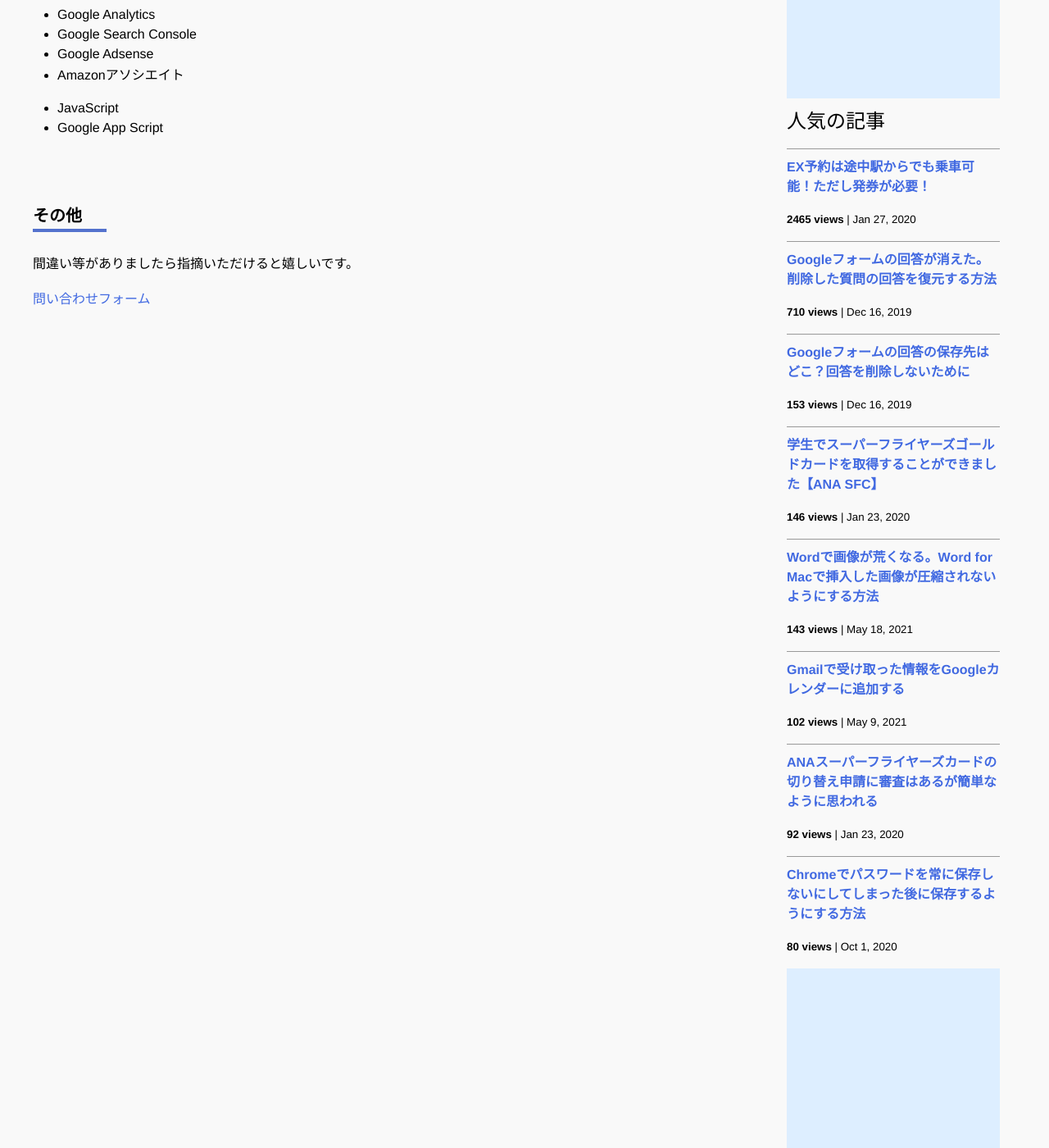
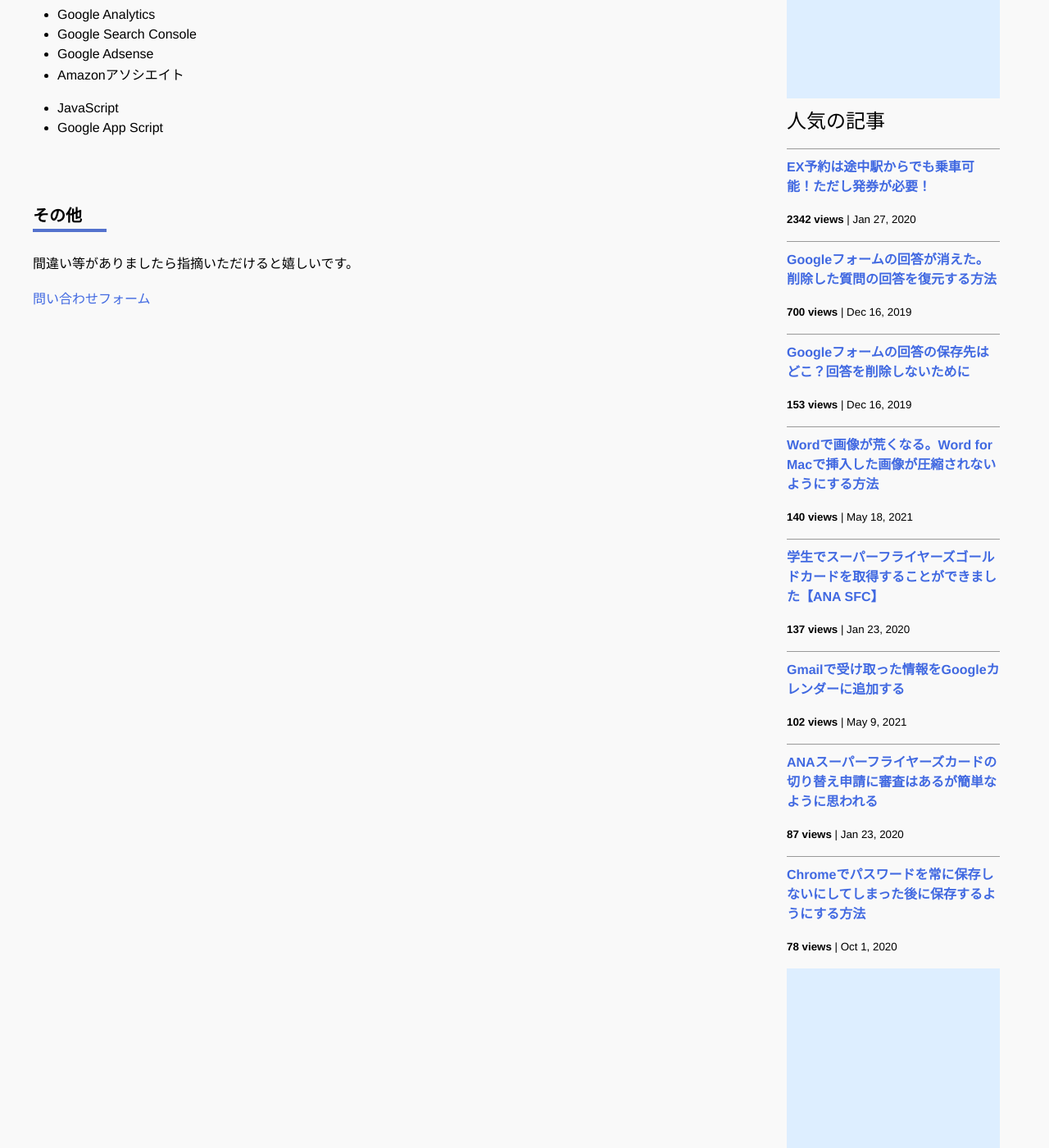
Before and after one commit to iwanaminami/shoyaiwaname, a Jekyll site: the page built from about.markdown, in a window 1280 px wide and 1400 px high, scrolled down 693 px. Shown: the whole window at 82% size. Built offline with Jekyll 4.4.1, drawn with Linux system fonts in a browser that asks for light colours; nearby versions of some CDN libraries; comment, search, counter and statistics services are not loaded.

Commit message:
a new commit message

```diff
--- a/_data/popularposts.yml
+++ b/_data/popularposts.yml
@@ -1,17 +1,17 @@
 side:
-  - view: 2465
+  - view: 2342
     url: /2020/01/27/ex-rideontheway.html
-  - view: 710
+  - view: 700
     url: /2019/12/16/restore-googleform.html
   - view: 153
     url: /2019/12/16/googleform-answers.html
-  - view: 146
+  - view: 140
+    url: /2021/05/18/image-compression-word.html
+  - view: 137
     url: /2020/01/23/sfcgold.html
-  - view: 143
-    url: /2021/05/18/image-compression-word.html
   - view: 102
     url: /2021/05/09/gmailtocalendar.html
-  - view: 92
+  - view: 87
     url: /2020/01/23/sfc-judge.html
-  - view: 80
+  - view: 78
     url: /2020/10/01/googlepassword.html
```
